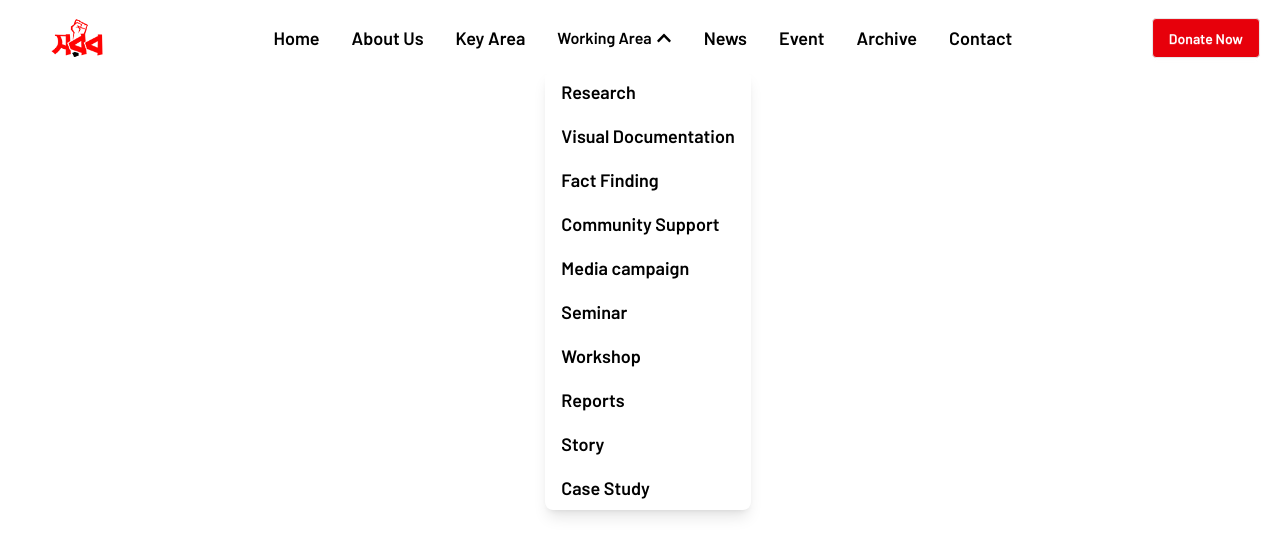
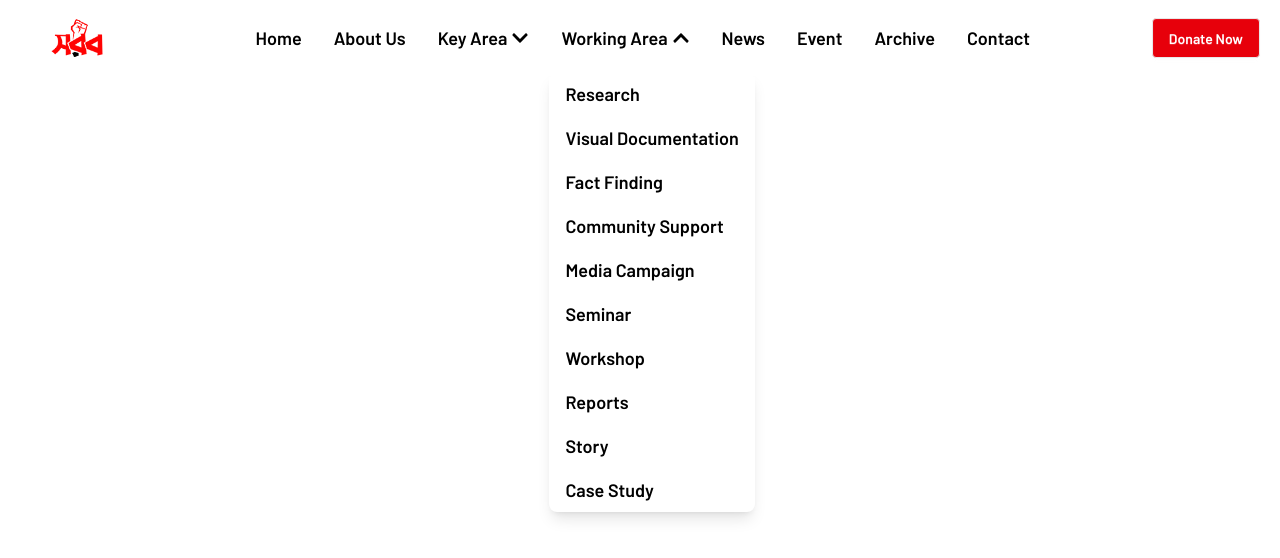
Before and after one commit to Rifatinfo/sorob-clients, a React (Vite) app: page / in a window 1280 px wide. Both pictures are taken after a click on the button "Working Area". Shown: the top 558 px of the page. Built offline with nearby package versions, Linux system fonts and the light colour scheme.

Commit message:
Key Area menu add

```diff
--- a/src/Components/Navbar/Navbar.jsx
+++ b/src/Components/Navbar/Navbar.jsx
@@ -1,12 +1,16 @@
-import { useState } from "react";
+import { useState, useEffect, useRef } from "react";
 import { RiMenuUnfold2Fill } from "react-icons/ri";
 import { BiX } from "react-icons/bi";
 import { FaChevronDown } from "react-icons/fa"; // Dropdown icon
 import sorobLogo from "../../assets/sorob.logo.png";
 
 const Navbar = () => {
-    const [open, setOpen] = useState(false); // For mobile menu
-    const [dropdownOpen, setDropdownOpen] = useState(false); // For dropdown menu
+    const [open, setOpen] = useState(false); // Mobile menu state
+    const [dropdownOpen, setDropdownOpen] = useState(false); // "Working Area" dropdown state
+    const [dropdownKeyOpen, setDropdownKeyOpen] = useState(false); // "Key Area" dropdown state
+
+    const dropdownRef = useRef(null); // Ref for "Working Area"
+    const dropdownKeyRef = useRef(null); // Ref for "Key Area"
 
     const menuItems = [
         "Home",
@@ -19,18 +23,43 @@ const Navbar = () => {
         "Contact"
     ];
 
-    const dropdownItems = [
+    const keyAreaItems = [
+        "Education",
+        "Health",
+        "Economic Development",
+        "Environmental Protection",
+        "Social Welfare"
+    ]; // Sub-menu for "Key Area"
+
+    const workingAreaItems = [
         "Research",
         "Visual Documentation",
         "Fact Finding",
         "Community Support",
-        "Media campaign",
+        "Media Campaign",
         "Seminar",
         "Workshop",
         "Reports",
         "Story",
         "Case Study"
     ]; // Sub-menu for "Working Area"
+
+    // Function to close dropdowns when clicking outside
+    useEffect(() => {
+        function handleClickOutside(event) {
+            if (
+                dropdownRef.current && !dropdownRef.current.contains(event.target) &&
+                dropdownKeyRef.current && !dropdownKeyRef.current.contains(event.target)
+            ) {
+                setDropdownOpen(false);
+                setDropdownKeyOpen(false);
+            }
+        }
+        document.addEventListener("mousedown", handleClickOutside);
+        return () => {
+            document.removeEventListener("mousedown", handleClickOutside);
+        };
+    }, []);
 
     return (
         <div className="w-full h-full absolute">
@@ -41,10 +70,30 @@ const Navbar = () => {
                 </a>
 
                 {/* Desktop Menu */}
-                <ul className="hidden xl:flex items-center gap-2 font-semibold ">
+                <ul className="hidden xl:flex items-center gap-2 font-semibold text-lg">
                     {menuItems.map((item) => (
-                        item === "Working Area" ? (
-                            <li key={item} className="relative group">
+                        item === "Key Area" ? (
+                            // Key Area Dropdown (Desktop)
+                            <li key={item} className="relative group" ref={dropdownKeyRef}>
+                                <button
+                                    className="p-3 flex items-center gap-1 rounded-md transition-all cursor-pointer"
+                                    onClick={() => setDropdownKeyOpen(!dropdownKeyOpen)}
+                                >
+                                    {item} <FaChevronDown className={`transition-transform ${dropdownKeyOpen ? "rotate-180" : ""}`} />
+                                </button>
+
+                                {/* Dropdown for Desktop */}
+                                <ul className={`absolute left-0 top-full mt-2 bg-white shadow-lg rounded-lg overflow-hidden transition-all duration-300 ${dropdownKeyOpen ? "opacity-100 visible" : "opacity-0 invisible"}`}>
+                                    {keyAreaItems.map((subItem) => (
+                                        <li key={subItem} className="text-lg px-4 py-2 whitespace-nowrap hover:bg-red-500 hover:text-white cursor-pointer">
+                                            {subItem}
+                                        </li>
+                                    ))}
+                                </ul>
+                            </li>
+                        ) : item === "Working Area" ? (
+                            // Working Area Dropdown (Desktop)
+                            <li key={item} className="relative group" ref={dropdownRef}>
                                 <button
                                     className="p-3 flex items-center gap-1 rounded-md transition-all cursor-pointer"
                                     onClick={() => setDropdownOpen(!dropdownOpen)}
@@ -54,11 +103,8 @@ const Navbar = () => {
 
                                 {/* Dropdown for Desktop */}
                                 <ul className={`absolute left-0 top-full mt-2 bg-white shadow-lg rounded-lg overflow-hidden transition-all duration-300 ${dropdownOpen ? "opacity-100 visible" : "opacity-0 invisible"}`}>
-                                    {dropdownItems.map((subItem) => (
-                                        <li
-                                            key={subItem}
-                                            className="text-lg px-4 py-2 whitespace-nowrap hover:bg-red-500 hover:text-white cursor-pointer"
-                                        >
+                                    {workingAreaItems.map((subItem) => (
+                                        <li key={subItem} className="text-lg px-4 py-2 whitespace-nowrap hover:bg-red-500 hover:text-white cursor-pointer">
                                             {subItem}
                                         </li>
                                     ))}
@@ -74,7 +120,7 @@ const Navbar = () => {
 
                 {/* Donate Button (Desktop) */}
                 <div className="hidden md:flex items-center gap-3">
-                    <button className="btn text-white  bg-red-600">Donate Now</button>
+                    <button className="btn text-white bg-red-600">Donate Now</button>
                 </div>
 
                 {/* Mobile Menu Toggle Button */}
@@ -86,8 +132,28 @@ const Navbar = () => {
             {/* Mobile Menu */}
             <div className={`lg:hidden absolute top-16 left-0 w-full bg-white flex flex-col items-start font-semibold transition-all duration-500 ease-in z-50 ${open ? "translate-y-0 opacity-100" : "translate-y-[-100%] opacity-0 pointer-events-none"}`}>
                 {menuItems.map((item) => (
-                    item === "Working Area" ? (
-                        <div key={item} className="w-full">
+                    item === "Key Area" ? (
+                        // Key Area Dropdown (Mobile)
+                        <div key={item} className="w-full" ref={dropdownKeyRef}>
+                            <button
+                                className="w-full text-start px-4 py-3 flex items-center justify-between cursor-pointer border-b"
+                                onClick={() => setDropdownKeyOpen(!dropdownKeyOpen)}
+                            >
+                                {item} <FaChevronDown className={`transition-transform ${dropdownKeyOpen ? "rotate-180" : ""}`} />
+                            </button>
+
+                            {/* Dropdown for Mobile */}
+                            <ul className={`bg-gray-100 transition-all duration-300 overflow-hidden ${dropdownKeyOpen ? "max-h-60 opacity-100" : "max-h-0 opacity-0"}`}>
+                                {keyAreaItems.map((subItem) => (
+                                    <li key={subItem} className="text-lg px-4 py-2 whitespace-nowrap hover:bg-red-400 hover:text-white cursor-pointer">
+                                        {subItem}
+                                    </li>
+                                ))}
+                            </ul>
+                        </div>
+                    ) : item === "Working Area" ? (
+                        // Working Area Dropdown (Mobile)
+                        <div key={item} className="w-full" ref={dropdownRef}>
                             <button
                                 className="w-full text-start px-4 py-3 flex items-center justify-between cursor-pointer border-b"
                                 onClick={() => setDropdownOpen(!dropdownOpen)}
@@ -97,11 +163,8 @@ const Navbar = () => {
 
                             {/* Dropdown for Mobile */}
                             <ul className={`bg-gray-100 transition-all duration-300 overflow-hidden ${dropdownOpen ? "max-h-60 opacity-100" : "max-h-0 opacity-0"}`}>
-                                {dropdownItems.map((subItem) => (
-                                    <li
-                                        key={subItem}
-                                        className="text-lg px-4 py-2 whitespace-nowrap hover:bg-red-400 hover:text-white cursor-pointer"
-                                    >
+                                {workingAreaItems.map((subItem) => (
+                                    <li key={subItem} className="text-lg px-4 py-2 whitespace-nowrap hover:bg-red-400 hover:text-white cursor-pointer">
                                         {subItem}
                                     </li>
                                 ))}
```
